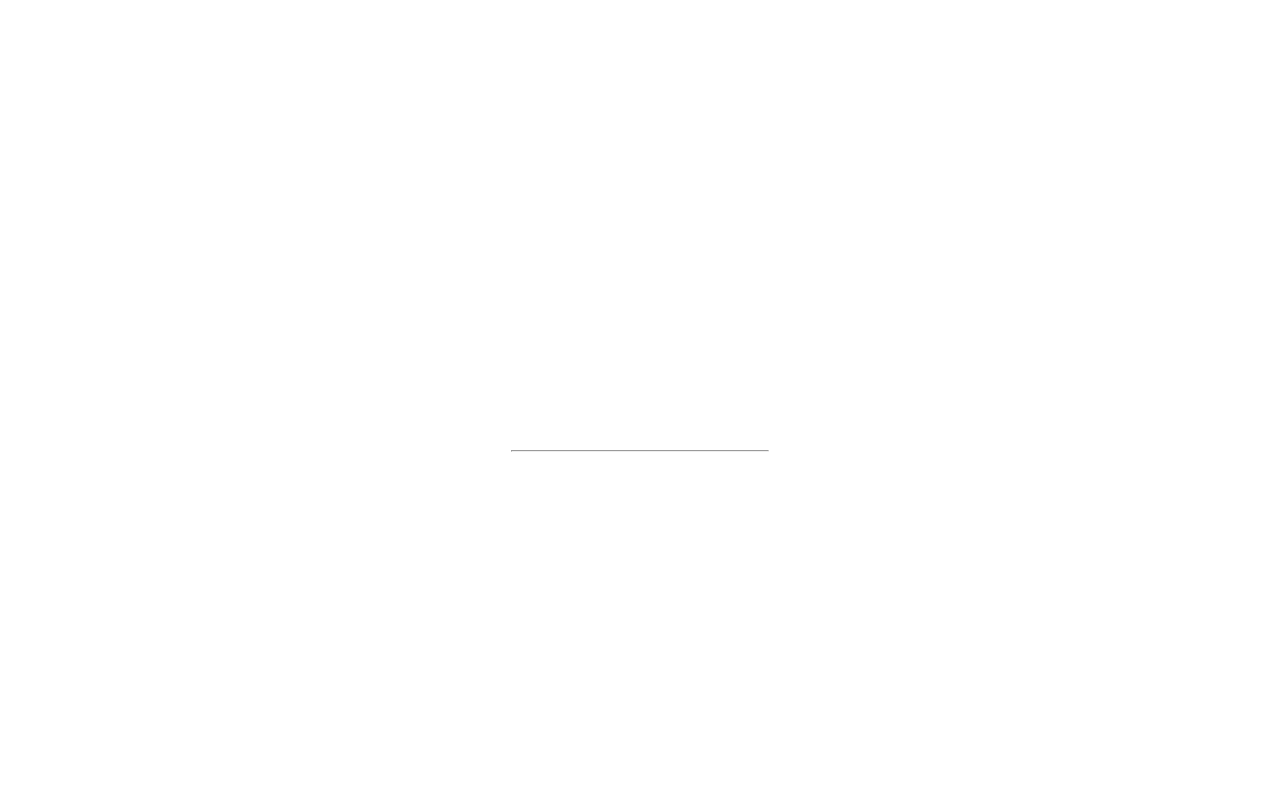
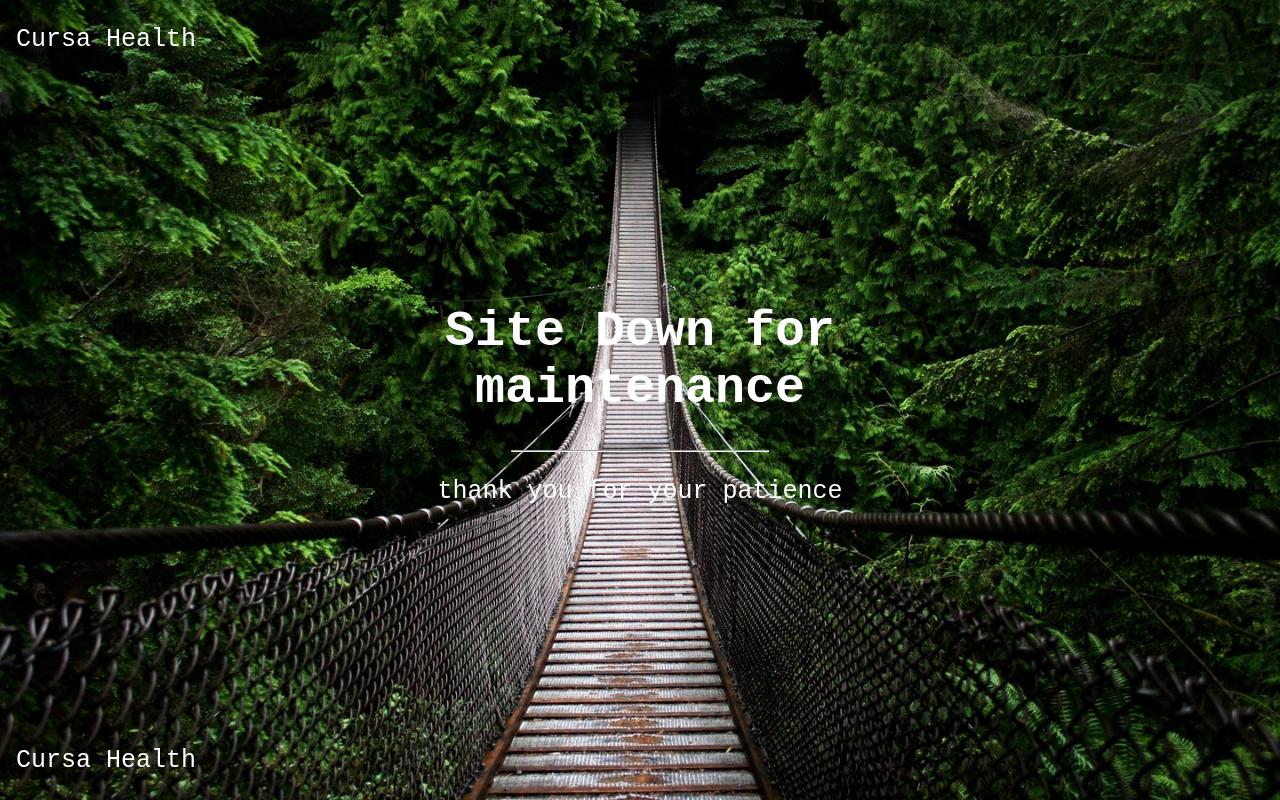
Before and after one commit to amirshahzad2020/cursahealth.com, a plain HTML site: page index.html in a window 1280 px wide. Drawn offline with Linux system fonts and the light colour scheme.

Commit message:
Update index.html

```diff
--- a/index.html
+++ b/index.html
@@ -7,7 +7,7 @@ body, html {
 }
 
 .bgimg {
-  background-image: url('/w3images/forestbridge.jpg');
+  background-image: url('/forestbridge.jpg');
   height: 100%;
   background-position: center;
   background-size: cover;
```
